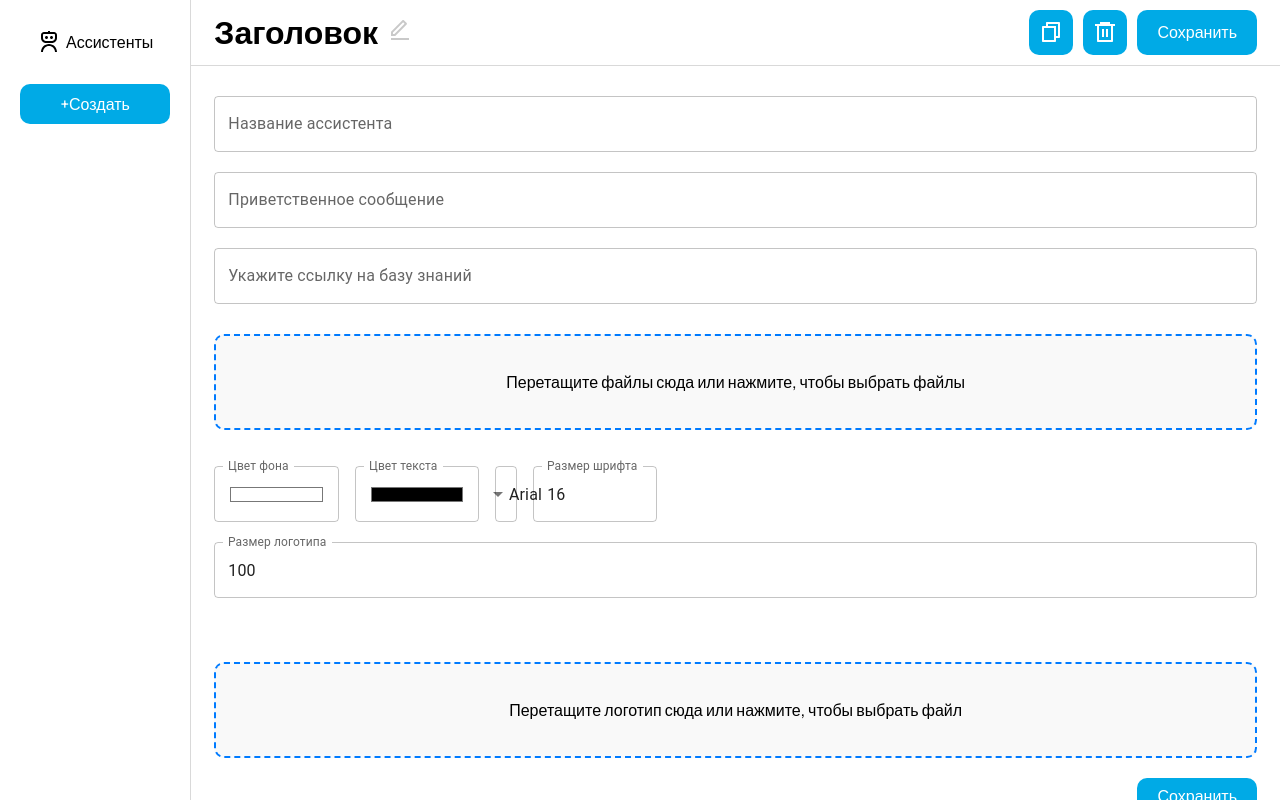
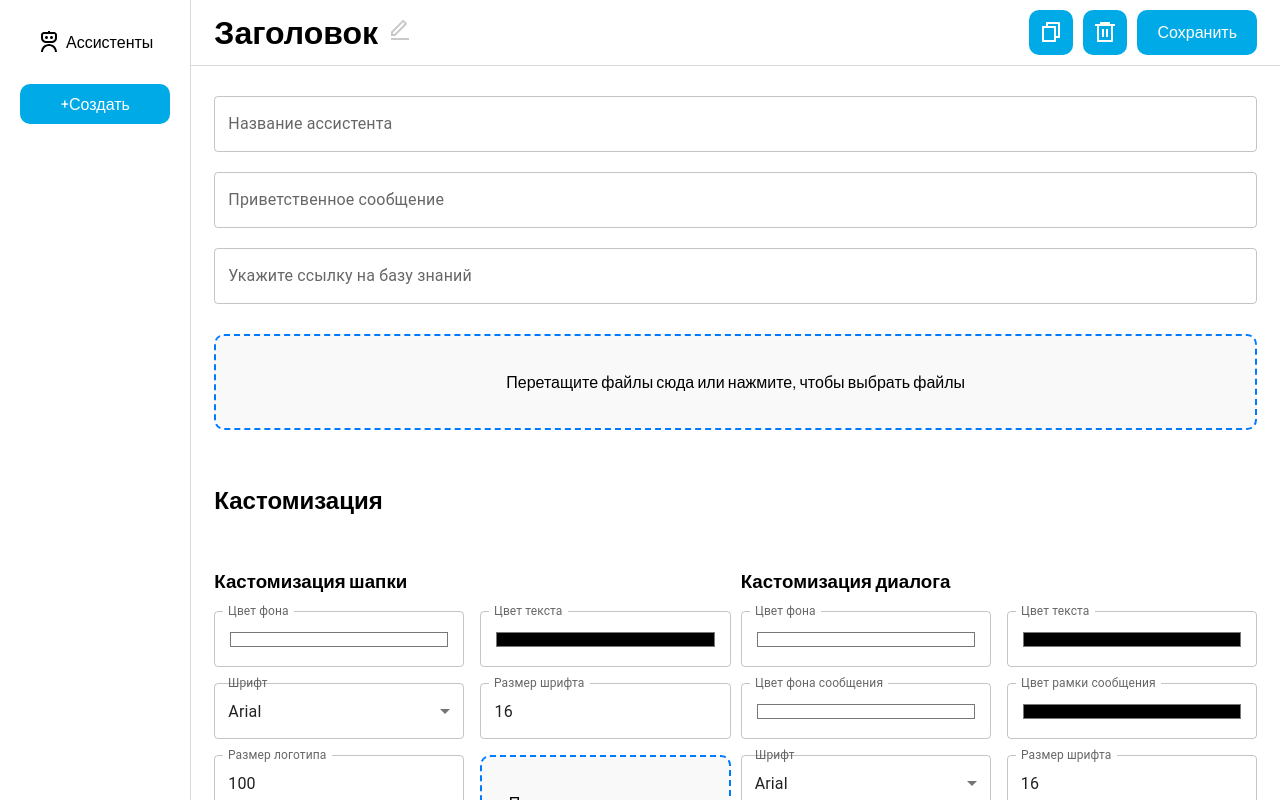
Before and after one commit to Manya18/knowledge-window, a React (Create React App) app in the folder frontend/: page /createAssistant in a window 1280 px wide. Shown: the top 800 px of the page. Built offline with nearby package versions, Linux system fonts and the light colour scheme.

Commit message:
fix styles customization

```diff
--- /dev/null
+++ b/frontend/src/components/dialogCustomization/DialogCustomization.tsx
@@ -0,0 +1,98 @@
+import React from "react";
+import {
+    FormControl,
+    InputLabel,
+    Select,
+    MenuItem,
+    TextField,
+    SelectChangeEvent
+} from "@mui/material";
+import styles from "./dialogCustomization.module.css";
+import { DialogCustomizationType } from "../../types/customatizationType";
+
+const DialogCustomization = ({options, setOptions}: {options: DialogCustomizationType, setOptions: (options: DialogCustomizationType) => void}) => {
+
+    const handleChange = (e: React.ChangeEvent<HTMLInputElement>) => {
+        const { name, value } = e.target;
+        const newValue: DialogCustomizationType = {
+            ...options,
+            [name]: value,
+        }
+        console.log(newValue)
+        setOptions(newValue);
+    };
+
+    const handleFontFamilyChange = (e: SelectChangeEvent<string>) => {
+        const fontFamily = e.target.value as string;
+        const newValue: DialogCustomizationType = {
+            ...options,
+            fontFamily: fontFamily,
+        }
+        setOptions(newValue);
+    };
+
+    return (
+        <div className={styles.customization}>
+            <TextField
+                className={styles.customizationColor}
+                id="bg-color"
+                label="Цвет фона"
+                type="color"
+                value={options.bgColor}
+                name="bgColor"
+                onChange={handleChange}
+            />
+            <TextField
+                className={styles.customizationColor}
+                id="text-color"
+                label="Цвет текста"
+                type="color"
+                value={options.textColor}
+                name="textColor"
+                onChange={handleChange}
+            />
+            <TextField
+                className={styles.customizationColor}
+                id="text-color"
+                label="Цвет фона сообщения"
+                type="color"
+                value={options.messageBg}
+                name="textColor"
+                onChange={handleChange}
+            />
+            <TextField
+                className={styles.customizationColor}
+                id="text-color"
+                label="Цвет рамки сообщения"
+                type="color"
+                value={options.borderColor}
+                name="textColor"
+                onChange={handleChange}
+            />
+            <FormControl className={styles.fontControl}>
+                <InputLabel id="font-select-label">Шрифт</InputLabel>
+                <Select
+                    labelId="font-select-label"
+                    value={options.fontFamily}
+                    onChange={handleFontFamilyChange}
+                >
+                    <MenuItem value="Arial">Arial</MenuItem>
+                    <MenuItem value="Verdana">Verdana</MenuItem>
+                    <MenuItem value="Times New Roman">Times New Roman</MenuItem>
+                    <MenuItem value="Georgia">Georgia</MenuItem>
+                </Select>
+            </FormControl>
+            <TextField
+                className={styles.fontSizeInput}
+                id="font-size"
+                label="Размер шрифта"
+                type="number"
+                value={options.fontSize}
+                name="fontSize"
+                onChange={handleChange}
+            />
+        </div>
+    );
+};
+
+export default DialogCustomization;
--- a/frontend/src/components/customizationSettings.module.css
+++ b/frontend/src/components/dialogCustomization/dialogCustomization.module.css
@@ -1,5 +1,6 @@
 .customization {
-    display: flex;
+    display: grid;
+    grid-template-columns: 1fr 1fr;
     gap: 16px;
 }
 
--- a/frontend/src/components/customizationSettings.tsx
+++ b/frontend/src/components/headerCustomization/HeaderCustomization.tsx
@@ -5,30 +5,32 @@ import {
     Select,
     MenuItem,
     TextField,
+    SelectChangeEvent
 } from "@mui/material";
-import styles from "./customizationSettings.module.css";
+import styles from "./headerCustomization.module.css";
+import { HeaderCustomizationType } from "../../types/customatizationType";
 
-interface Сustomization {
-    bgColor: string;
-    setBgColor: (value: string) => void;
-    textColor: string;
-    setTextColor: (value: string) => void;
-    fontFamily: string;
-    setFontFamily: (value: string) => void;
-    fontSize: number;
-    setFontSize: (value: number) => void;
-}
+const HeaderCustomization = ({options, setOptions}: {options: HeaderCustomizationType, setOptions: (options: HeaderCustomizationType) => void}) => {
 
-const CustomizationSettings: React.FC<Сustomization> = ({
-    bgColor,
-    setBgColor,
-    textColor,
-    setTextColor,
-    fontFamily,
-    setFontFamily,
-    fontSize,
-    setFontSize
-}) => {
+    const handleChange = (e: React.ChangeEvent<HTMLInputElement>) => {
+        const { name, value } = e.target;
+        const newValue: HeaderCustomizationType = {
+            ...options,
+            [name]: value,
+        }
+        console.log(newValue)
+        setOptions(newValue);
+    };
+
+    const handleFontFamilyChange = (e: SelectChangeEvent<string>) => {
+        const fontFamily = e.target.value as string;
+        const newValue: HeaderCustomizationType = {
+            ...options,
+            fontFamily: fontFamily,
+        }
+        setOptions(newValue);
+    };
+
     return (
         <div className={styles.customization}>
             <TextField
@@ -36,23 +38,25 @@ const CustomizationSettings: React.FC<Сustomization> = ({
                 id="bg-color"
                 label="Цвет фона"
                 type="color"
-                value={bgColor}
-                onChange={(e) => setBgColor(e.target.value)}
+                value={options.bgColor}
+                name="bgColor"
+                onChange={handleChange}
             />
             <TextField
                 className={styles.customizationColor}
                 id="text-color"
                 label="Цвет текста"
                 type="color"
-                value={textColor}
-                onChange={(e) => setTextColor(e.target.value)}
+                value={options.textColor}
+                name="textColor"
+                onChange={handleChange}
             />
             <FormControl className={styles.fontControl}>
                 <InputLabel id="font-select-label">Шрифт</InputLabel>
                 <Select
                     labelId="font-select-label"
-                    value={fontFamily}
-                    onChange={(e) => setFontFamily(e.target.value)}
+                    value={options.fontFamily}
+                    onChange={handleFontFamilyChange}
                 >
                     <MenuItem value="Arial">Arial</MenuItem>
                     <MenuItem value="Verdana">Verdana</MenuItem>
@@ -65,11 +69,12 @@ const CustomizationSettings: React.FC<Сustomization> = ({
                 id="font-size"
                 label="Размер шрифта"
                 type="number"
-                value={fontSize}
-                onChange={(e) => setFontSize(Number(e.target.value))}
+                value={options.fontSize}
+                name="fontSize"
+                onChange={handleChange}
             />
         </div>
     );
 };
 
-export default CustomizationSettings;
+export default HeaderCustomization;
--- /dev/null
+++ b/frontend/src/components/headerCustomization/headerCustomization.module.css
@@ -0,0 +1,15 @@
+.customization {
+    display: grid;
+    grid-template-columns: 1fr 1fr;
+    gap: 16px;
+}
+
+.customizationColor,
+.fontSizeInput,
+.logoSizeInput {
+    width: 100%;
+}
+
+.fontControl {
+    min-width: 200px;
+}
--- a/frontend/src/pages/createAssistant/CreateAssistant.tsx
+++ b/frontend/src/pages/createAssistant/CreateAssistant.tsx
@@ -12,27 +12,26 @@ import { useState } from "react";
 import { useDropzone } from "react-dropzone";
 import TestPage from "../assistantPreview/AssistantPreview";
 import Layout from "../../components/layout/Layout";
-import CustomizationSettings from "../../components/customizationSettings";
-
-interface Сustomization {
-    bgColor: string;
-    setBgColor: (value: string) => void;
-    textColor: string;
-    setTextColor: (value: string) => void;
-    fontFamily: string;
-    setFontFamily: (value: string) => void;
-    fontSize: number;
-    setFontSize: (value: number) => void;
-}
+import CustomizationSettings from "../../components/headerCustomization/HeaderCustomization";
+import { DialogCustomizationType, HeaderCustomizationType } from "../../types/customatizationType";
+import DialogCustomization from "../../components/dialogCustomization/DialogCustomization";
 
 const CreateAssistant = () => {
 
-    // const [customization, setСustomization] = useState<Сustomization>({
-    //     bgColor: "",
-    //     textColor: "",
-    //     fontFamily: "",
-    //     fontSize: 0
-    //   });
+    const [customizationHeader, setCustomizationHeader] = useState<HeaderCustomizationType>({
+        bgColor: "#ffffff",
+        textColor: "#000000",
+        fontFamily: "Arial",
+        fontSize: 16,
+    });
+    const [dialogCustomization, setDialogCustomization] = useState<DialogCustomizationType>({
+        bgColor: "#ffffff",
+        textColor: "#000000",
+        messageBg: '#ffffff',
+        borderColor: "#000000",
+        fontFamily: "Arial",
+        fontSize: 16,
+    });
 
     const [name, setName] = useState("");
     const [files, setFiles] = useState<File[]>([]);
@@ -153,19 +152,13 @@ const CreateAssistant = () => {
                     </ul>
                 </div>
                 <div className={styles.customization}>
-                    <CustomizationSettings
-                        bgColor={bgColor}
-                        setBgColor={setBgColor}
-                        textColor={textColor}
-                        setTextColor={setTextColor}
-                        fontFamily={fontFamily}
-                        setFontFamily={setFontFamily}
-                        fontSize={fontSize}
-                        setFontSize={setFontSize}
-                    />
-
-                </div>
-
+                    <h2 className={styles.customizationTitle}>Кастомизация</h2>
+                    <div className={styles.customizationWrapper}>
+                        <div className={styles.headerCust}>
+                            <h3 className={styles.headerCustTitle}>Кастомизация шапки</h3>
+                            <div className={styles.customizationLeft}>
+                                <CustomizationSettings options={customizationHeader} setOptions={setCustomizationHeader}/>
+                                <div className={styles.logoActions}>
                                     <TextField
                                         className={styles.logoSizeInput}
                                         id="logo-size"
@@ -185,7 +178,15 @@ const CreateAssistant = () => {
                                                 className={styles.logoPreview}
                                             />
                                         )}
-
+                                    </div>
+                                </div>
+                            </div>
+                        </div>
+                        <div className={styles.dialogCust}>
+                            <h3 className={styles.headerCust}>Кастомизация диалога</h3>
+                            <DialogCustomization options={dialogCustomization} setOptions={setDialogCustomization}/>
+                        </div>
+                    </div>
                 </div>
                 <button
                     className={`${styles.testButton} primary-button`}
--- a/frontend/src/pages/createAssistant/createAssistant.module.css
+++ b/frontend/src/pages/createAssistant/createAssistant.module.css
@@ -69,13 +69,23 @@
     background-color: #f9f9f9;
 }
 
-.customization {
-    display: flex;
+.customizationWrapper {
+    display: grid;
+    grid-template-columns: 1fr 1fr;
     gap: 10px;
 }
-
+.customizationLeft{
+    display: flex;
+    flex-direction: column;
+}
+.logoActions{
+    display: grid;
+    grid-template-columns: 1fr 1fr;
+    gap: 16px;
+    margin-top: 16px;
+}
 .customizationColor {
-    width: 200px;
+    /* width: 200px; */
 }
 
 .logoUpload {
--- /dev/null
+++ b/frontend/src/types/customatizationType.ts
@@ -0,0 +1,15 @@
+export interface HeaderCustomizationType {
+    bgColor: string;
+    textColor: string;
+    fontFamily: string;
+    fontSize: number;
+}
+
+export interface DialogCustomizationType {
+    bgColor: string;
+    textColor: string;
+    messageBg: string;
+    borderColor: string;
+    fontFamily: string;
+    fontSize: number;
+}
```
Lines whose indentation alone changed are shown as unchanged.
